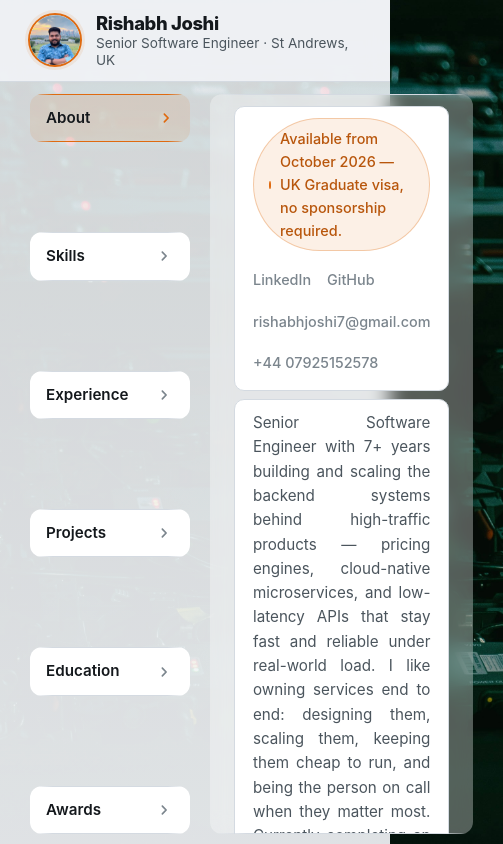
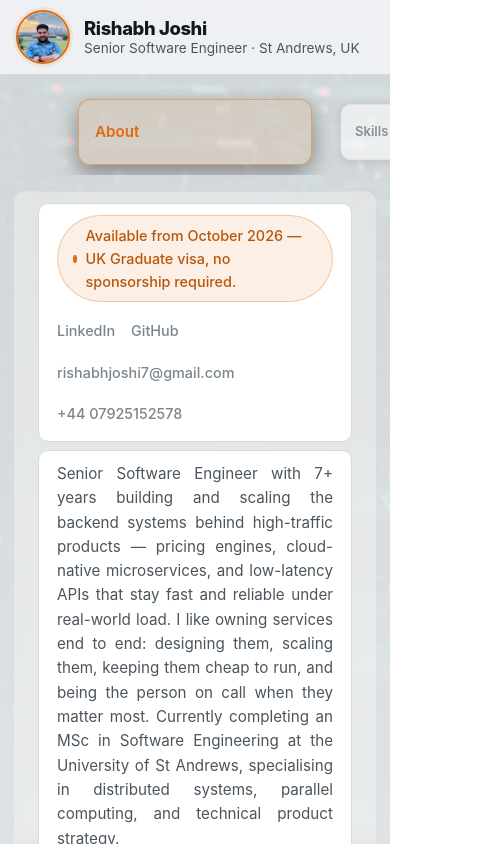
Before and after one commit to rishabh750/portfolio, a React (Vite) app: page / in a window 390 px wide. Shown: the top 844 px of the page, 503 px wide, since content can reach past the window. Built offline with nearby package versions, Linux system fonts and the light colour scheme.

Commit message:
mobile view

```diff
--- a/src/components/ui/TreeColumns.tsx
+++ b/src/components/ui/TreeColumns.tsx
@@ -1,12 +1,13 @@
 import { useState } from 'react'
-import type { ReactNode } from 'react'
+import type { CSSProperties, ReactNode } from 'react'
 import ChevronRightRoundedIcon from '@mui/icons-material/ChevronRightRounded'
+import { useIsMobile } from '../../hooks/useIsMobile'
 import { Card } from './Card'
 
 // A node is a LEAF when it has `content` (renders as a content card) and a
-// BRANCH when it has `children` (renders as a title-only card that reveals
-// the next column on hover). Columns expand left -> right; the final leaf
-// column grows to fill the remaining width.
+// BRANCH when it has `children`. On desktop the tree renders as Miller columns
+// expanding left -> right; on mobile each branch level renders as a 3-card
+// carousel whose centred (active) card is enlarged, with its content below.
 export interface TreeNode {
   title: string
   /** optional second line under the title on a branch card (subheading font) */
@@ -30,9 +31,10 @@ export const leaf = (title: string, content: ReactNode, className?: string): Tre
 ]
 
 const isLeaf = (n: TreeNode) => !n.children || n.children.length === 0
+const isLeafColumn = (col: TreeNode[]) => col.length > 0 && isLeaf(col[0])
 
 // Extend a path so it always terminates on a leaf, choosing the first child
-// at each branch. Keeps a content card visible (and filling width) at all times.
+// at each branch. Keeps a content card visible at all times.
 function drillToLeaf(nodes: TreeNode[], path: number[]): number[] {
   const result: number[] = []
   let level: TreeNode[] | undefined = nodes
@@ -49,8 +51,19 @@ function drillToLeaf(nodes: TreeNode[], path: number[]): number[] {
   return result
 }
 
+const leafCard = (node: TreeNode, key: number) => (
+  <Card
+    key={key}
+    className={`tree__leaf${node.className ? ` ${node.className}` : ''}`}
+    sx={{ px: 3, pt: 1.5, pb: 3 }}
+  >
+    {node.content}
+  </Card>
+)
+
 export function TreeColumns({ nodes, ariaLabel, defaultPath = [0] }: TreeColumnsProps) {
   const [path, setPath] = useState<number[]>(() => drillToLeaf(nodes, defaultPath))
+  const isMobile = useIsMobile()
 
   // Derive the visible columns by walking the active path.
   const columns: TreeNode[][] = [nodes]
@@ -65,28 +78,57 @@ export function TreeColumns({ nodes, ariaLabel, defaultPath = [0] }: TreeColumns
     }
   }
 
-  // Hovering/focusing a branch truncates deeper selection, then auto-drills
-  // to a leaf so the right-hand content card is always shown.
+  // Selecting a branch truncates deeper selection, then auto-drills to a leaf
+  // so a content card is always shown.
   const select = (col: number, idx: number) => setPath(drillToLeaf(nodes, [...path.slice(0, col), idx]))
 
+  // -------- mobile: stacked carousels + content card --------
+  if (isMobile) {
+    return (
+      <div className="tree tree--mobile" role="tree" aria-label={ariaLabel}>
+        {columns.map((col, c) => {
+          if (isLeafColumn(col)) {
+            return (
+              <div className="tree__leaf-wrap" key={c}>
+                {col.map((node, i) => leafCard(node, i))}
+              </div>
+            )
+          }
+          const active = path[c] ?? 0
+          return (
+            <div className="carousel" role="group" key={c}>
+              <div className="carousel__track" style={{ '--active': active } as CSSProperties}>
+                {col.map((node, i) => (
+                  <button
+                    key={i}
+                    type="button"
+                    className={`carousel__card${i === active ? ' carousel__card--active' : ''}`}
+                    aria-current={i === active}
+                    onClick={() => select(c, i)}
+                  >
+                    <span className="carousel__title">{node.title}</span>
+                    {node.subtitle && <span className="carousel__subtitle">{node.subtitle}</span>}
+                  </button>
+                ))}
+              </div>
+            </div>
+          )
+        })}
+      </div>
+    )
+  }
+
+  // -------- desktop: Miller columns --------
   return (
     <div className="tree" role="tree" aria-label={ariaLabel}>
-      {columns.map((col, c) => {
-        const leafCol = col.length > 0 && isLeaf(col[0])
-        return (
-          <div className={`tree__col tree__col--l${c}${leafCol ? ' tree__col--leaf' : ''}`} role="group" key={c}>
+      {columns.map((col, c) => (
+        <div
+          className={`tree__col tree__col--l${c}${isLeafColumn(col) ? ' tree__col--leaf' : ''}`}
+          role="group"
+          key={c}
+        >
           {col.map((node, i) => {
-              if (isLeaf(node)) {
-                return (
-                  <Card
-                    key={i}
-                    className={`tree__leaf${node.className ? ` ${node.className}` : ''}`}
-                    sx={{ px: 3, pt: 1.5, pb: 3 }}
-                  >
-                    {node.content}
-                  </Card>
-                )
-              }
+            if (isLeaf(node)) return leafCard(node, i)
             const active = path[c] === i
             return (
               <Card
@@ -109,8 +151,7 @@ export function TreeColumns({ nodes, ariaLabel, defaultPath = [0] }: TreeColumns
             )
           })}
         </div>
-        )
-      })}
+      ))}
     </div>
   )
 }
--- /dev/null
+++ b/src/hooks/useIsMobile.ts
@@ -0,0 +1,17 @@
+import { useEffect, useState } from 'react'
+
+// Tracks whether the viewport is at or below a breakpoint (default 720px).
+// Used to switch the tree between desktop Miller columns and the mobile carousel.
+export function useIsMobile(breakpoint = 720): boolean {
+  const query = `(max-width: ${breakpoint}px)`
+  const [isMobile, setIsMobile] = useState(() => window.matchMedia(query).matches)
+
+  useEffect(() => {
+    const mq = window.matchMedia(query)
+    const onChange = () => setIsMobile(mq.matches)
+    mq.addEventListener('change', onChange)
+    return () => mq.removeEventListener('change', onChange)
+  }, [query])
+
+  return isMobile
+}
--- a/src/index.css
+++ b/src/index.css
@@ -479,7 +479,107 @@ a {
 }
 
 /* ---------- RESPONSIVE ---------- */
-@media (max-width: 680px) {
+/* On narrow screens the horizontal Miller columns can't fit side by side, so
+   the page scrolls vertically and each branch level renders as a 3-card
+   carousel: the centred (active) card is enlarged, and the content it drills
+   into is shown below. Tapping a side card centres it and updates the content. */
+@media (max-width: 720px) {
+  html,
+  body,
+  #root {
+    height: auto;
+    min-height: 100%;
+  }
+  body {
+    overflow: auto;
+  }
+  .app {
+    display: block;
+    min-height: 0;
+  }
+
+  /* keep the identity header in view while the page scrolls */
+  .topbar {
+    position: sticky;
+    top: 0;
+    z-index: 20;
+    padding: 10px 16px;
+  }
+
+  /* full-bleed so the carousel can centre against the true viewport width */
+  .portfolio-tree {
+    display: block;
+    padding: 14px 0 32px;
+  }
+  .tree--mobile {
+    display: flex;
+    flex-direction: column;
+    height: auto;
+    overflow: visible;
+    gap: 16px;
+  }
+
+  /* ---- carousel ---- */
+  .carousel {
+    width: 100%;
+    overflow: hidden;
+  }
+  .carousel__track {
+    --card-w: 60vw;
+    --gap: 3vw;
+    --step: calc(var(--card-w) + var(--gap));
+    display: flex;
+    gap: var(--gap);
+    padding: 10px 0;
+    transform: translateX(calc(50vw - var(--card-w) / 2 - var(--active, 0) * var(--step)));
+    transition: transform 0.32s cubic-bezier(0.4, 0, 0.2, 1);
+  }
+  .carousel__card {
+    flex: 0 0 var(--card-w);
+    display: flex;
+    flex-direction: column;
+    justify-content: center;
+    gap: 3px;
+    min-height: 66px;
+    padding: 14px 16px;
+    border: 1px solid var(--border);
+    border-radius: 12px;
+    background: var(--bg-elev);
+    color: var(--text-dim);
+    font: inherit;
+    text-align: left;
+    cursor: pointer;
+    opacity: 0.55;
+    transform: scale(0.86);
+    transition: transform 0.28s ease, opacity 0.28s ease, color 0.2s ease, background 0.2s ease;
+    box-shadow: 0 2px 10px rgba(0, 0, 0, 0.25);
+  }
+  .carousel__card--active {
+    opacity: 1;
+    transform: scale(1);
+    color: var(--accent);
+    background: var(--accent-soft);
+    border-color: color-mix(in srgb, var(--accent) 45%, transparent);
+    box-shadow: 0 8px 22px rgba(0, 0, 0, 0.4);
+  }
+  .carousel__title {
+    font-weight: 600;
+    font-size: 0.95rem;
+  }
+  .carousel__subtitle {
+    font-size: 0.8rem;
+    font-weight: 500;
+    color: var(--text-faint);
+  }
+
+  /* ---- leaf content card ---- */
+  .tree__leaf-wrap {
+    padding: 0 14px;
+  }
+  .tree__leaf-wrap .tree__leaf {
+    overflow: visible;
+  }
+
   .card-head__meta {
     white-space: normal;
   }
```
Also changed, not shown: public/data.json (+22 -17 lines). Lines whose indentation alone changed are shown as unchanged.
